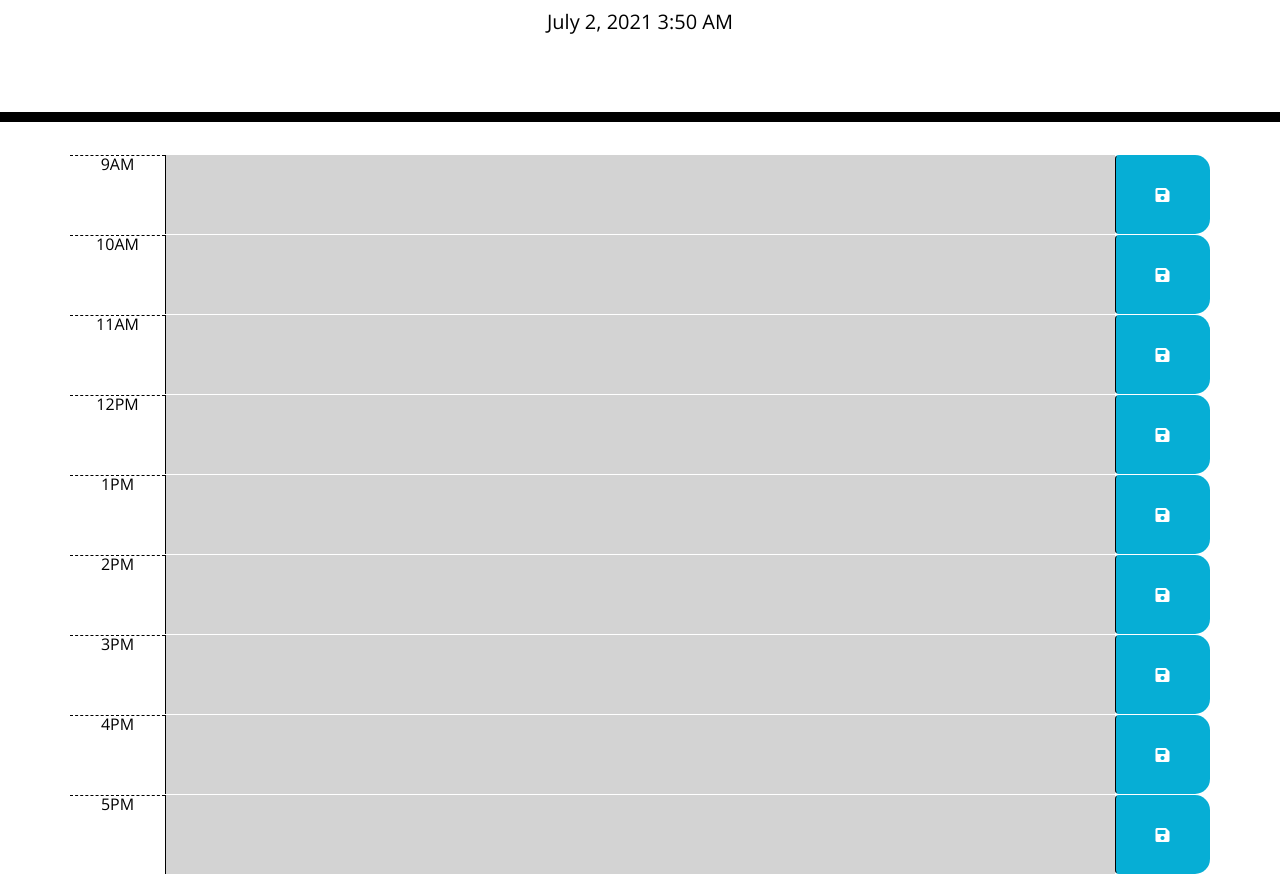
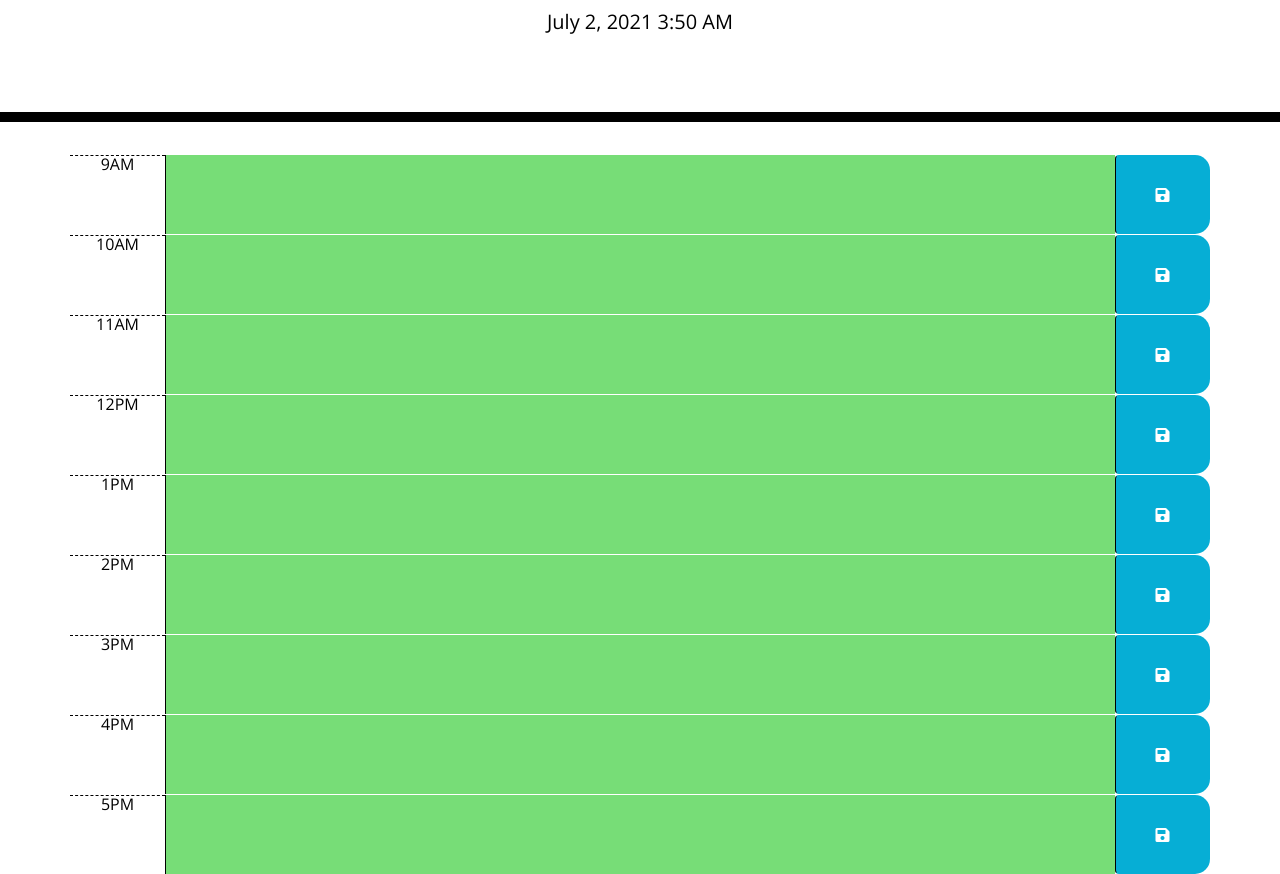
Before and after one commit to dthompasionas/scheduler, a plain HTML site: page index.html in a window 1280 px wide. Shown: the part 182-1056 px from the top of the page. Drawn offline with nearby package versions, Linux system fonts and the light colour scheme.

Commit message:
finishing touches on javaScript

```diff
--- a/assets/js/script.js
+++ b/assets/js/script.js
@@ -6,7 +6,7 @@
 let userData;
 
 //*stored text for get item in local storage.
-let storedData = localStorage.getItem(['hour-9', 'hour-10', 'hour-11', 'hour-12', 'hour-13', 'hour-14', 'hour-15', 'hour-16', 'hour-17']);
+//let storedData = localStorage.getItem(['hour-9', 'hour-10', 'hour-11', 'hour-12', 'hour-13', 'hour-14', 'hour-15', 'hour-16', 'hour-17']);
 
 $(document).ready(function () {
 
@@ -46,14 +46,15 @@ $(document).ready(function () {
         let timeNow = moment().format('HH');
 
 
-        let selected = parseInt($(this).attr('id'));
-
+        let selected = $(this).attr('id');
+        console.log($(this).attr('id'));
         //*if the time hasn't arrived
-        if (selected > timeNow) {
+        const currentHour = selected.split('-') [1];
+        if (currentHour > timeNow) {
             //*display green
             $(this).addClass('future');
         //*if time is equal to now
-        } else if (selected == timeNow) {
+        } else if (currentHour == timeNow) {
             //*display red
             $(this).addClass('present');
         //*if time has passed
@@ -62,8 +63,8 @@ $(document).ready(function () {
             $(this).addClass('past');
 
         }
-
-        $('id' + selected).append(localStorage.getItem(selected));
+        console.log(selected);
+        $('#' + selected).append(localStorage.getItem(selected));
 
 
 
--- a/index.html
+++ b/index.html
@@ -34,56 +34,56 @@
 
       <div id="hour-9" class="row time-block">
         <div class="col-md-1 hour">9AM</div>
-        <textarea class="col-md-10 description" id="hour-9"></textarea>
+        <textarea class="col-md-10 description" id="hour-9-ta"></textarea>
         <button class="btn saveBtn col-md-1"><i class="fas fa-save"></i></button>
       </div>
 
       <div id="hour-10" class="row time-block">
         <div class="col-md-1 hour">10AM</div>
-        <textarea class="col-md-10 description" id="hour-10"></textarea>
+        <textarea class="col-md-10 description" id="hour-10-ta"></textarea>
         <button class="btn saveBtn col-md-1"><i class="fas fa-save"></i></button>
       </div>
 
       <div id="hour-11" class="row time-block">
         <div class="col-md-1 hour">11AM</div>
-        <textarea class="col-md-10 description" id="hour-11"></textarea>
+        <textarea class="col-md-10 description" id="hour-11-ta"></textarea>
         <button class="btn saveBtn col-md-1"><i class="fas fa-save"></i></button>
       </div>
 
       <div id="hour-12" class="row time-block">
         <div class="col-md-1 hour">12PM</div>
-        <textarea class="col-md-10 description" id="hour-12"></textarea>
+        <textarea class="col-md-10 description" id="hour-12-ta"></textarea>
         <button class="btn saveBtn col-md-1"><i class="fas fa-save"></i></button>
       </div>
 
       <div id="hour-13" class="row time-block">
         <div class="col-md-1 hour">1PM</div>
-        <textarea class="col-md-10 description" id="hour-13"></textarea>
+        <textarea class="col-md-10 description" id="hour-13-ta"></textarea>
         <button class="btn saveBtn col-md-1"><i class="fas fa-save"></i></button>
       </div>
 
       <div id="hour-14" class="row time-block">
         <div class="col-md-1 hour">2PM</div>
-        <textarea class="col-md-10 description" id="hour-14"></textarea>
+        <textarea class="col-md-10 description" id="hour-14-ta"></textarea>
         <button class="btn saveBtn col-md-1"><i class="fas fa-save"></i></button>
       </div>
 
       <div id="hour-15" class="row time-block">
         <div class="col-md-1 hour">3PM</div>
-        <textarea class="col-md-10 description" id="hour-15"></textarea>
+        <textarea class="col-md-10 description" id="hour-15-ta"></textarea>
         <button class="btn saveBtn col-md-1"><i class="fas fa-save"></i></button>
       </div>
 
       <div id="hour-16" class="row time-block">
         <div class="col-md-1 hour">4PM</div>
-        <textarea class="col-md-10 description" id="hour-16"></textarea>
+        <textarea class="col-md-10 description" id="hour-16-ta"></textarea>
         <button class="btn saveBtn col-md-1"><i class="fas fa-save"></i></button>
       </div>
 
 
       <div id="hour-17" class="row time-block">
         <div class="col-md-1 hour">5PM</div>
-        <textarea class="col-md-10 description" id="hour-17"></textarea>
+        <textarea class="col-md-10 description" id="hour-17-ta"></textarea>
         <button class="btn saveBtn col-md-1"><i class="fas fa-save"></i></button>
       </div>
     </div>
```
